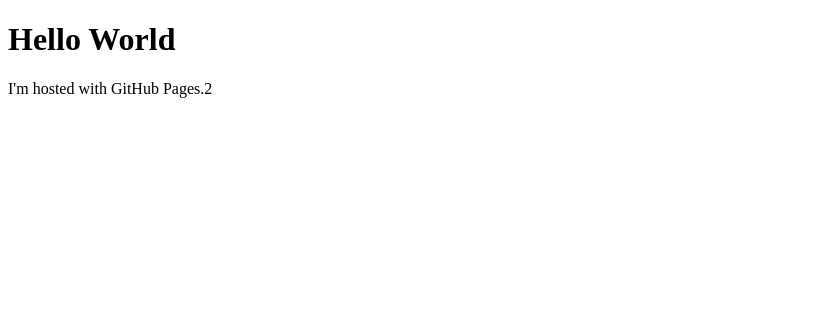
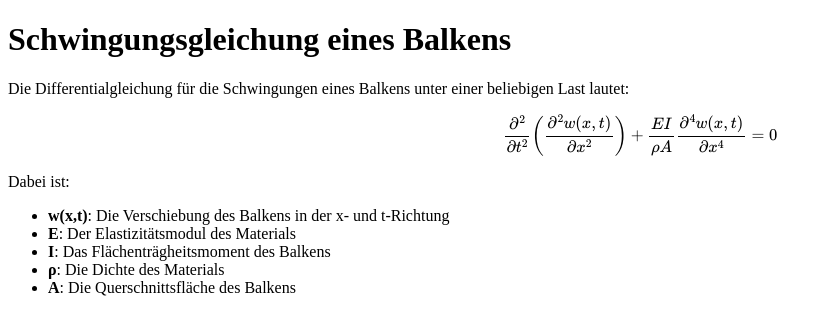
Before and after one commit to RikoSLV/SLV, a plain HTML site: page formExample1.html in a window 1280 px wide. Shown: the whole page, without its empty margins (0-832 px from the left). Drawn offline with nearby package versions, Linux system fonts and the light colour scheme.

Commit message:
test
test

```diff
--- a/formExample1.html
+++ b/formExample1.html
@@ -1,7 +1,32 @@
 <!DOCTYPE html>
-<html>
+<html lang="de">
+<head>
+    <meta charset="UTF-8">
+    <meta name="viewport" content="width=device-width, initial-scale=1.0">
+    <title>MathJax Beispiel</title>
+    <script type="text/javascript" async
+        src="https://cdn.jsdelivr.net/npm/mathjax@3/es5/tex-mml-chtml.js">
+    </script>
+</head>
 <body>
-<h1>Hello World</h1>
-<p>I'm hosted with GitHub Pages.2</p>
+    <h1>Schwingungsgleichung eines Balkens</h1>
+    <p>
+        Die Differentialgleichung für die Schwingungen eines Balkens unter einer beliebigen Last lautet:
+    </p>
+    <p>
+        \[
+        \frac{\partial^2}{\partial t^2} \left( \frac{\partial^2 w(x,t)}{\partial x^2} \right) + \frac{EI}{\rho A} \frac{\partial^4 w(x,t)}{\partial x^4} = 0
+        \]
+    </p>
+    <p>
+        Dabei ist:
+    </p>
+    <ul>
+        <li><strong>w(x,t)</strong>: Die Verschiebung des Balkens in der x- und t-Richtung</li>
+        <li><strong>E</strong>: Der Elastizitätsmodul des Materials</li>
+        <li><strong>I</strong>: Das Flächenträgheitsmoment des Balkens</li>
+        <li><strong>ρ</strong>: Die Dichte des Materials</li>
+        <li><strong>A</strong>: Die Querschnittsfläche des Balkens</li>
+    </ul>
 </body>
 </html>
```
